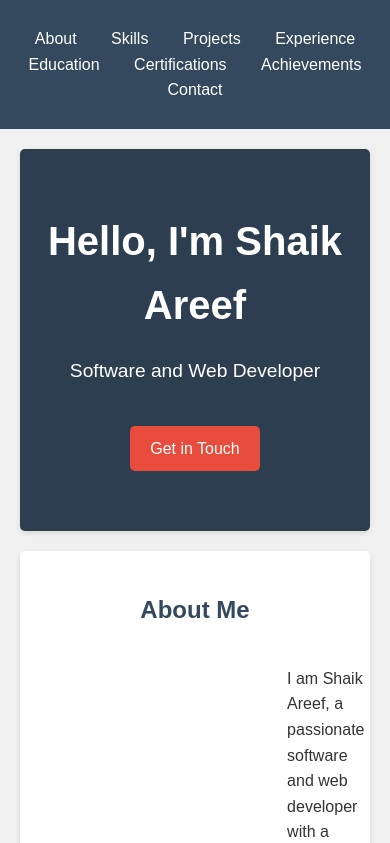
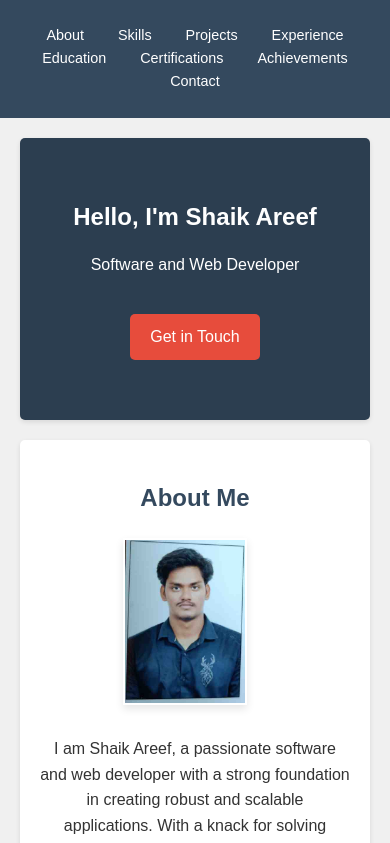
Before and after one commit to Areefshaik2002/PortFolio, a plain HTML site: page index.html in a window 390 px wide. Shown: the top 843 px of the page. Drawn offline with Linux system fonts and the light colour scheme.

Commit message:
second commit

```diff
--- a/portfolio.css
+++ b/portfolio.css
@@ -109,3 +109,61 @@ footer {
     bottom: 0;
     width: 100%;
 }
+/* media quireies */
+/* Media Queries for responsive design */
+
+/* For devices with a max width of 768px (tablets and small screens) */
+@media only screen and (max-width: 768px) {
+    header nav ul {
+        flex-direction: column;
+    }
+
+    section#hero h1 {
+        font-size: 1.8rem;
+    }
+
+    section#hero p {
+        font-size: 1.2rem;
+    }
+
+    .about-container {
+        flex-direction: column;
+        text-align: center;
+    }
+
+    .about-container img {
+        width: 150px;
+        margin-bottom: 15px;
+    }
+
+    section ul {
+        padding-left: 10px;
+    }
+
+    .experience-item, .project, .education-item {
+        text-align: center;
+    }
+}
+
+/* For devices with a max width of 480px (mobile phones) */
+@media only screen and (max-width: 480px) {
+    header nav ul {
+        font-size: 0.9rem;
+    }
+
+    section#hero h1 {
+        font-size: 1.5rem;
+    }
+
+    section#hero p {
+        font-size: 1rem;
+    }
+
+    .about-container img {
+        width: 120px;
+    }
+
+    .experience-item h3, .project h3, .education-item h3 {
+        font-size: 1.2rem;
+    }
+}
```
